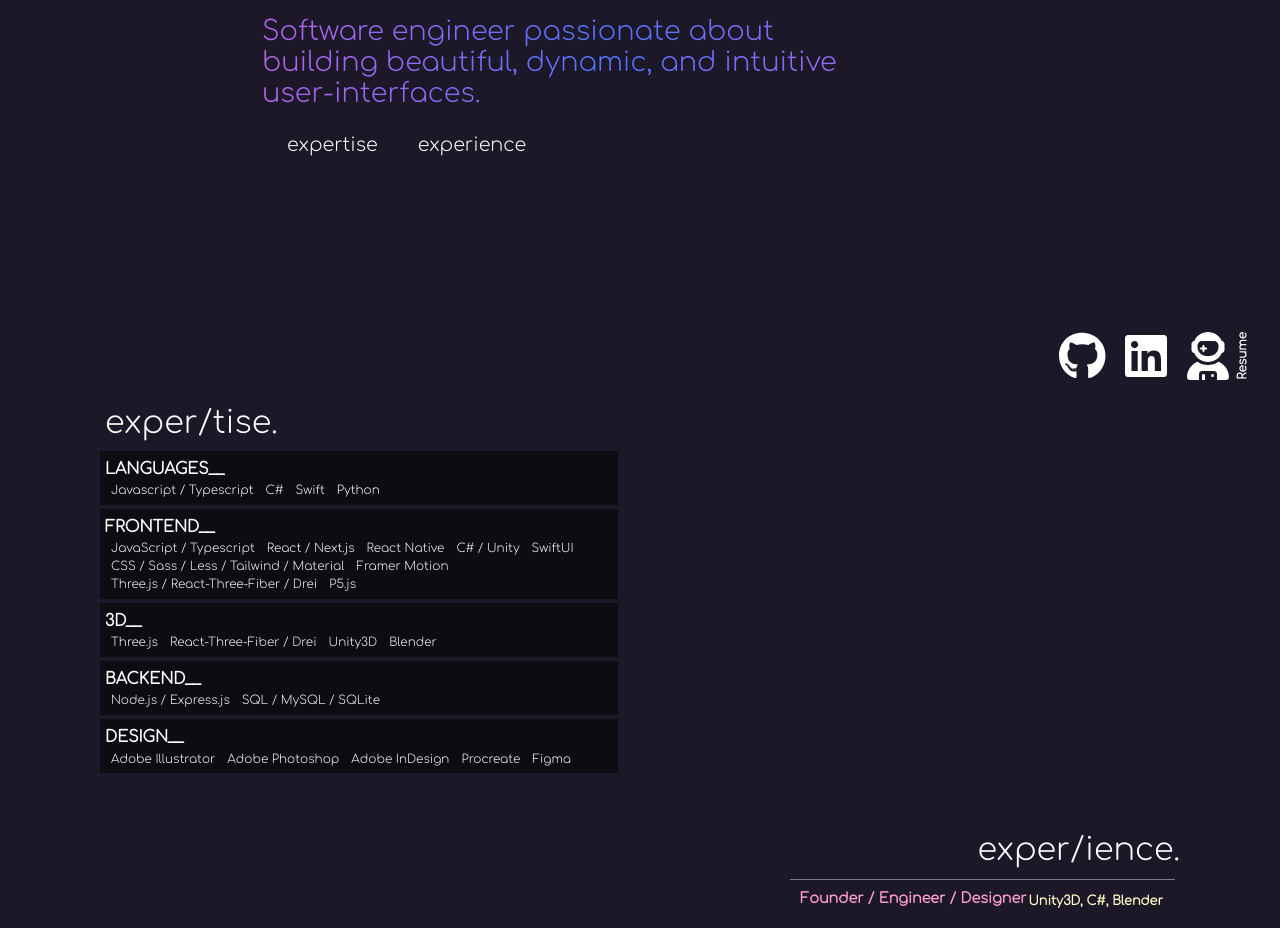
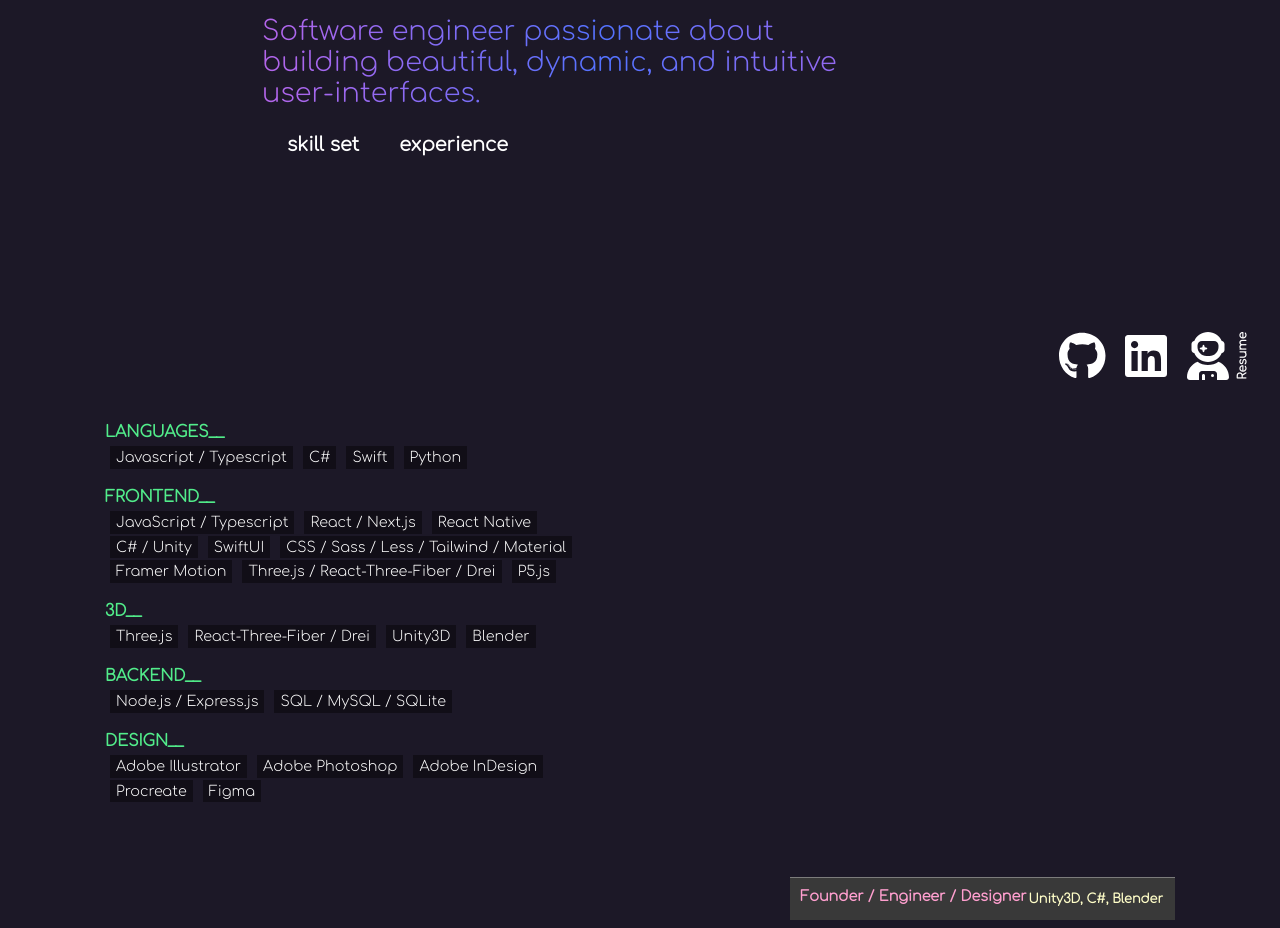
Before and after one commit to ErikKimsey/erikkimsey.github.io, a React (Create React App) app: page / in a window 1280 px wide. Shown: the part 400-1328 px from the top of the page. Built offline with nearby package versions, Linux system fonts and the light colour scheme.

Commit message:
rephrased banner menu, rephrased skills and experience sections, and restyled skills and experience sections

```diff
--- a/package.json
+++ b/package.json
@@ -1,5 +1,5 @@
 {
-    "name": "Erik Kimsey - UI Developer",
+    "name": "Erik Kimsey - Software Engineer",
     "version": "0.1.0",
     "private": true,
     "homepage": "https://erikkimsey.github.io",
--- a/src/Banner/BannerMenu.jsx
+++ b/src/Banner/BannerMenu.jsx
@@ -8,7 +8,6 @@
 // ]
 
 const variants = {
-
   transition: {
     duration: 0.8,
     delay: 1.4,
@@ -59,7 +58,7 @@
 
 export default function BannerMenu() {
   let itemLinks = [
-    { id: "skillset-container", tag: "expertise", thisRef: useRef() },
+    { id: "skillset-container", tag: "skill set", thisRef: useRef() },
     { id: "experience-container", tag: "experience", thisRef: useRef() },
   ];
 
--- a/src/Banner/bannerMenu.scss
+++ b/src/Banner/bannerMenu.scss
@@ -11,6 +11,8 @@
     color: #fff;
     font-size: 2rem;
     padding: 0 30px;
+    font-weight: 900;
+    background-color: none;
   }
 
   .bannerMenuItem:hover {
--- a/src/Experience/Experience.jsx
+++ b/src/Experience/Experience.jsx
@@ -24,10 +24,7 @@
       id="experience-container"
       ref={containerRef}
     >
-      <div className='experienceHeader'>exper/ience.</div>
-      {/*  */}
-      {/*  */}
-
+      <div className='experienceHeader'></div>
 
       <div className="experienceItemsList">
         {
--- a/src/Experience/styles/experience.scss
+++ b/src/Experience/styles/experience.scss
@@ -20,6 +20,7 @@
     margin: 0;
     font-size: 2rem;
     padding: 5px;
+    text-decoration: underline $green;
   }
 
   .experienceItemsList {
--- a/src/Experience/styles/experienceItem.scss
+++ b/src/Experience/styles/experienceItem.scss
@@ -13,6 +13,7 @@
   border-top: solid 1px #7c7c7c;
   padding: 10px;
   margin: 5px;
+  background-color: $darkGrayish;
 
   .expItemRole {
     color: #ff9fcf;
--- a/src/Skillset/Skillset.jsx
+++ b/src/Skillset/Skillset.jsx
@@ -16,7 +16,7 @@
 
   return (
     <div className="skillsetContainer" id="skillset-container">
-      <div className="skillsHeader">exper/tise.</div>
+      <div className="skillsHeader"></div>
       <div className="itemContainer">
         {
           skillsData && skillsData.map((e) => {
--- a/src/Skillset/SkillsetItem.jsx
+++ b/src/Skillset/SkillsetItem.jsx
@@ -8,8 +8,6 @@
 
   let [discipline, setDiscipline] = useState();
   let [skills, setSkills] = useState();
-
-  function handleHoverClick() { }
 
   useEffect(() => {
     setDiscipline(data[0]);
--- a/src/Skillset/skillset.scss
+++ b/src/Skillset/skillset.scss
@@ -15,6 +15,7 @@
     width: 100%;
     font-size: 2rem;
     padding: 5px;
+    text-decoration: underline $lighterpink;
   }
 
   .itemContainer {
@@ -30,13 +31,14 @@
     padding: 5px;
     margin: 4px 0;
     box-sizing: border-box;
-    background-color: rgba(0, 0, 0, 0.5);
+    background-color: $bkgrdPurple;
 
     h4 {
       width: 100%;
       padding: 4px 0;
       margin: 0;
       font-weight: 800;
+      color: $green;
     }
 
     .skillItemsList {
@@ -45,11 +47,13 @@
       justify-content: flex-start;
       align-items: flex-start;
       overflow: hidden;
-      font-size: x-small;
+      font-size: small;
 
       .skillItem {
-        padding: 2px 6px;
-        font-size: 0.75rem;
+        padding: 3px 6px;
+        font-size: 0.9rem;
+        background-color: $transBlack;
+        margin: 1px 5px;
       }
     }
 
@@ -57,11 +61,4 @@
       width: 100%;
     }
   }
-
-  // @media only screen and (max-width: $lgDevice) {}
-
-  // @media only screen and (max-width: $mdDevice) {}
-
-
-  // @media only screen and (max-width: $xsDevice) {}
 }
--- a/src/styles/globals.scss
+++ b/src/styles/globals.scss
@@ -8,6 +8,7 @@
 $yellow: #E0EC31;
 $grayish: rgb(136, 141, 170);
 $darkGrayish: rgb(57, 57, 57);
+$transBlack: rgba(0, 0, 0, 0.4);
 $antiquewhite: #faebd7;
 $transWhite: rgba(255, 255, 255, 0.5);
 $bkgrdPurple: #1c1827;
```
Lines whose indentation alone changed are shown as unchanged.
